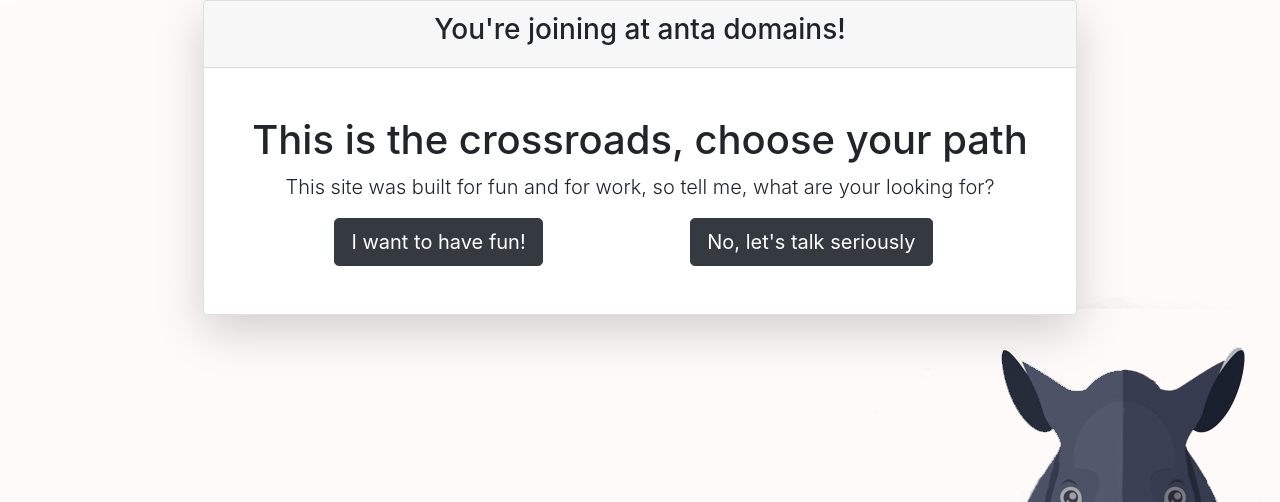
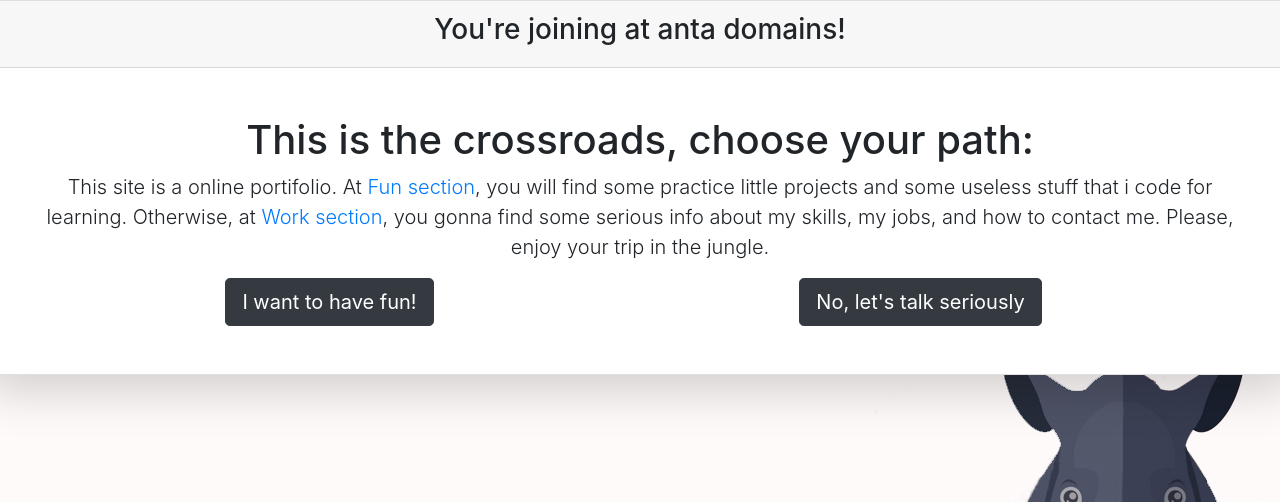
Before and after one commit to yancborges/antalord.com, a Flask app: page / in a window 1280 px wide. Shown: the top 502 px of the page. Run offline with Flask 2, Linux system fonts and the light colour scheme; some libraries are stand-ins or nearby versions.

Commit message:
Changing crossroads info text

```diff
--- a/templates/path.html
+++ b/templates/path.html
@@ -20,8 +20,8 @@
                 <h3 class="masthead-brand">You're joining at anta domains!</h3>
               </div>
               <div class="card-body p-4 p-md-5">
-                <h1 class="cover-heading">This is the crossroads, choose your path</h1>
-                <p class="lead">This site was built for fun and for work, so tell me, what are your looking for?</p>
+                <h1 class="cover-heading">This is the crossroads, choose your path:</h1>
+                <p class="lead">This site is a online portifolio. At <a href='/fun'>Fun section</a>, you will find some practice little projects and some useless stuff that i code for learning. Otherwise, at <a href='/work'>Work section</a>, you gonna find some serious info about my skills, my jobs, and how to contact me. Please, enjoy your trip in the jungle.</p>
                 <div class="col-lg-12 row">
                   <div class="col-lg-6">
                     <a href="/fun" class="btn btn-lg btn-dark">I want to have fun!</a>
@@ -34,7 +34,6 @@
             </div>
           </div>
       </main>
-    </div>
 
 
 
```
Also changed, not shown: README.md.
